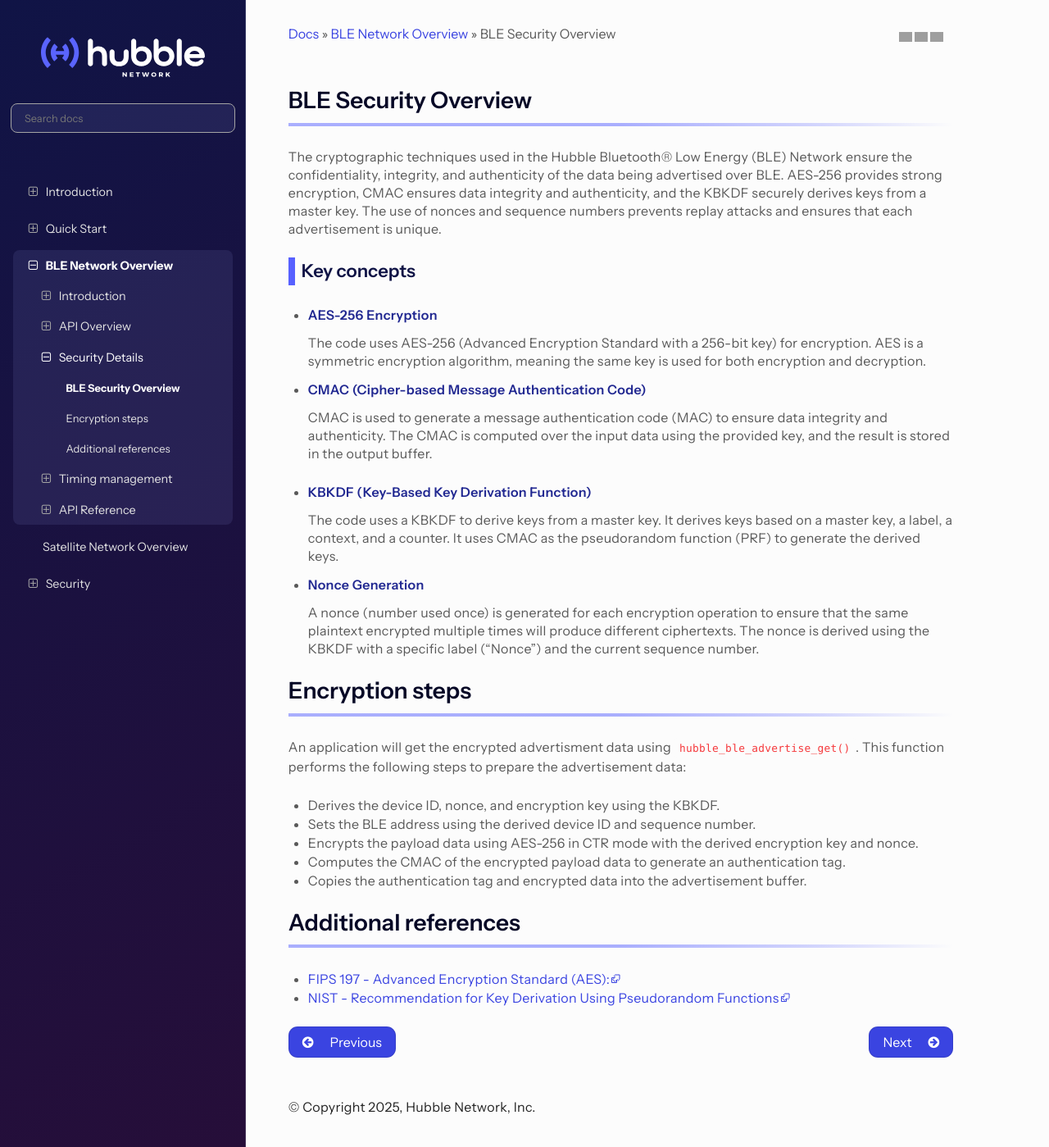
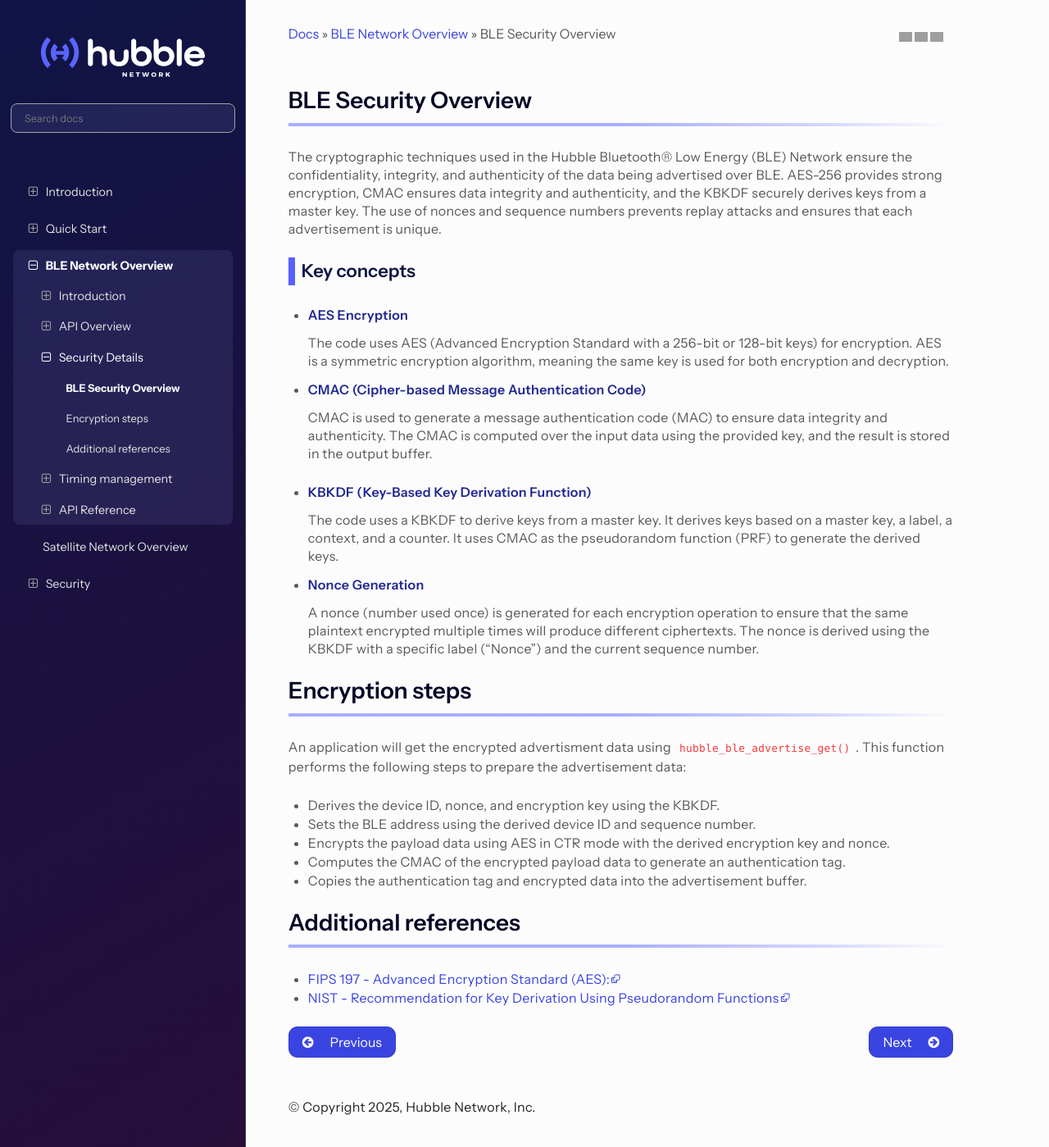
Before and after one commit to danielr-hubblenetwork/sdk, a Sphinx documentation site: the page built from docs/ble/security.rst, in a window 1280 px wide and 1399 px high. Shown: the whole window at 82% size. Built offline with Sphinx 7.4.7 and the Read the Docs theme 3.1.0, drawn with Linux system fonts in a browser that asks for light colours.

Commit message:
docs: security: Avoid possible confusion with AES
The documentation was expliciting saying only the usage of
AES-256, since we also support AES-128, replace AES-256 with
AES and mention that 256 and 128 bits keys can be used.

Signed-off-by: Flavio Ceolin <flavio@hubblenetwork.com>

```diff
--- a/docs/ble/security.rst
+++ b/docs/ble/security.rst
@@ -13,11 +13,12 @@
 Key concepts
 ************
 
-* **AES-256 Encryption**
+* **AES Encryption**
 
-  The code uses AES-256 (Advanced Encryption Standard with a 256-bit key) for
-  encryption. AES is a symmetric encryption algorithm, meaning the same key is
-  used for both encryption and decryption.
+  The code uses AES (Advanced Encryption Standard with a 256-bit or
+  128-bit keys) for encryption. AES is a symmetric encryption
+  algorithm, meaning the same key is used for both encryption and
+  decryption.
 
 * **CMAC (Cipher-based Message Authentication Code)**
 
@@ -51,7 +52,7 @@
 
 * Derives the device ID, nonce, and encryption key using the KBKDF.
 * Sets the BLE address using the derived device ID and sequence number.
-* Encrypts the payload data using AES-256 in CTR mode with the derived encryption key and nonce.
+* Encrypts the payload data using AES in CTR mode with the derived encryption key and nonce.
 * Computes the CMAC of the encrypted payload data to generate an authentication tag.
 * Copies the authentication tag and encrypted data into the advertisement buffer.
 
```
